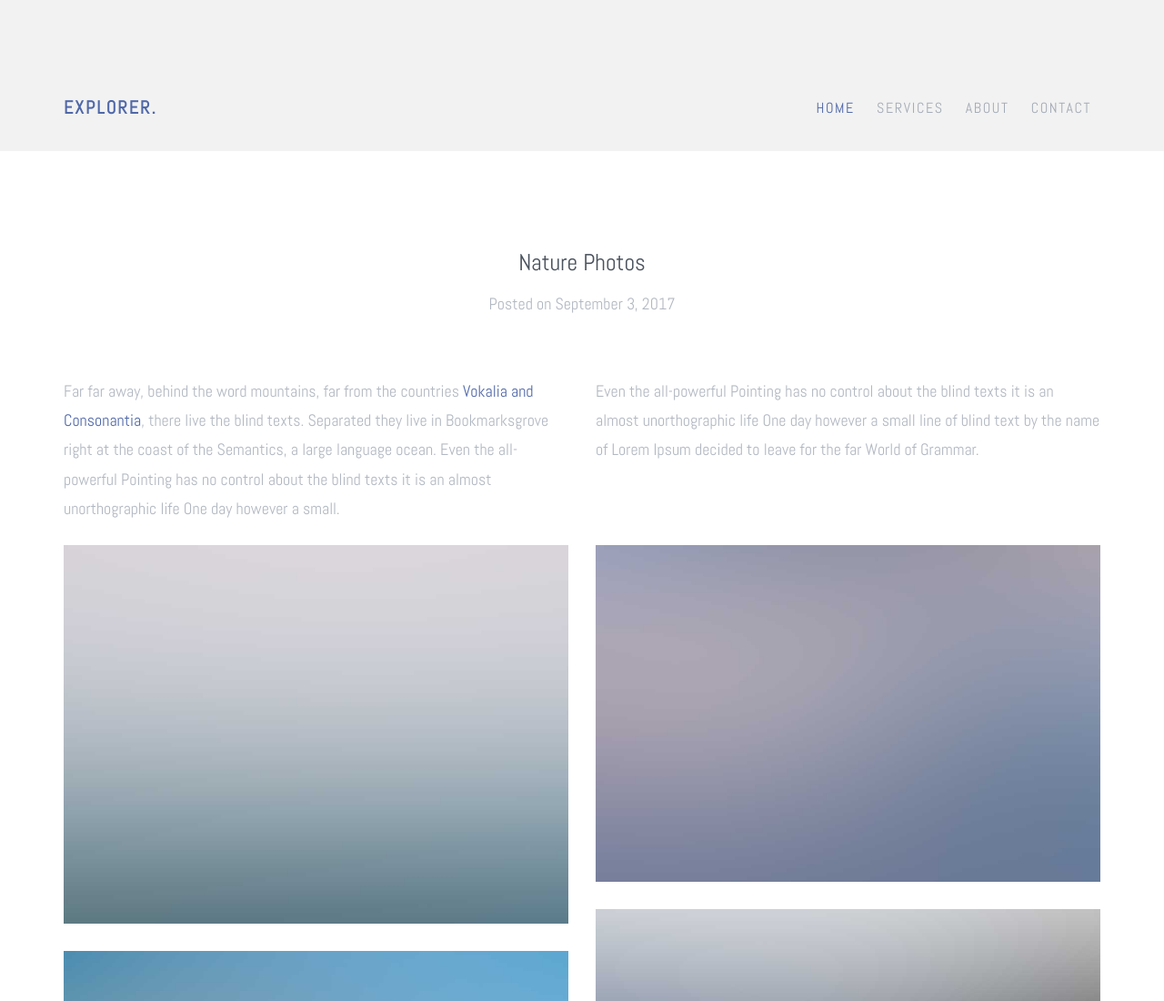
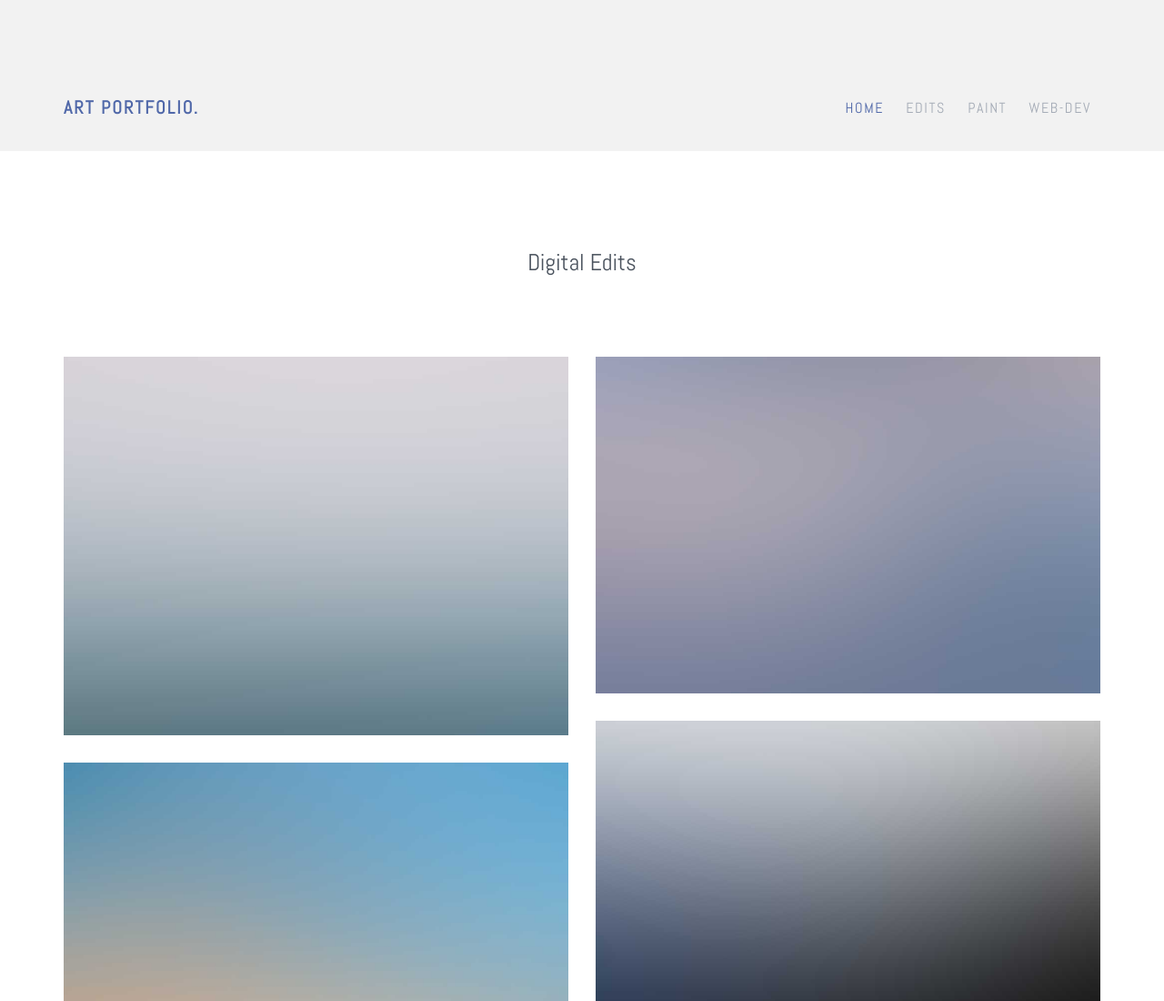
Before and after one commit to ErajGulraiz/eeport.github.io, a website: page digital-page.html in a window 1280 px wide. Shown: the top 1100 px of the page at 91% size. Drawn offline with Linux system fonts and the light colour scheme; files whose address does not match are found by name.

Commit message:
Update digital-page.html

```diff
--- a/digital-page.html
+++ b/digital-page.html
@@ -3,7 +3,7 @@
   <head>
     <meta charset="utf-8">
     <meta name="viewport" content="width=device-width, initial-scale=1">
-    <title>uiCookies:Explorer &mdash; Free Bootstrap Theme, Free Responsive Bootstrap Website Template</title>
+    <title>myartportfolio</title>
     <meta name="description" content="Free Bootstrap Theme by uicookies.com">
     <meta name="keywords" content="free website templates, free bootstrap themes, free template, free bootstrap, free website template">
 
@@ -25,17 +25,17 @@
 
   <header role="banner" class="probootstrap-header">
     <div class="container">
-        <a href="index.html" class="probootstrap-logo">Explorer<span>.</span></a>
+        <a href="index.html" class="probootstrap-logo">Art Portfolio<span>.</span></a>
 
         <a href="#" class="probootstrap-burger-menu visible-xs" ><i>Menu</i></a>
         <div class="mobile-menu-overlay"></div>
 
         <nav role="navigation" class="probootstrap-nav hidden-xs">
           <ul class="probootstrap-main-nav">
-            <li class="active"><a href="index.html">Home</a></li>
-            <li><a href="services.html">Services</a></li>
-            <li><a href="about.html">About</a></li>
-            <li><a href="contact.html">Contact</a></li>
+              <li class="active"><a href="index.html">Home</a></li>
+            <li><a href="digital-page.html">Edits</a></li>
+          <li><a href="single-page.html">Paint</a></li>
+            <li><a href="webdev.html">Web-dev</a></li>
           </ul>
           <div class="extra-text visible-xs">
             <a href="#" class="probootstrap-burger-menu"><i>Menu</i></a>
@@ -58,14 +58,14 @@
 
       <div class="row">
         <div class="col-md-6 col-md-offset-3 mb40 text-center">
-          <h2>Nature Photos</h2>
-          <p>Posted  on September 3, 2017</p>
+          <h2>Digital Edits</h2>
+          <p></p>
         </div>
         <div class="col-md-6">
-          <p>Far far away, behind the word mountains, far from the countries <a href="#">Vokalia and Consonantia</a>, there live the blind texts. Separated they live in Bookmarksgrove right at the coast of the Semantics, a large language ocean. Even the all-powerful Pointing has no control about the blind texts it is an almost unorthographic life One day however a small.</p>
+          <p></p>
         </div>
         <div class="col-md-6">
-          <p>Even the all-powerful Pointing has no control about the blind texts it is an almost unorthographic life One day however a small line of blind text by the name of Lorem Ipsum decided to leave for the far World of Grammar.</p>
+          <p></p>
         </div>
       </div>
       <div class="row">
```
